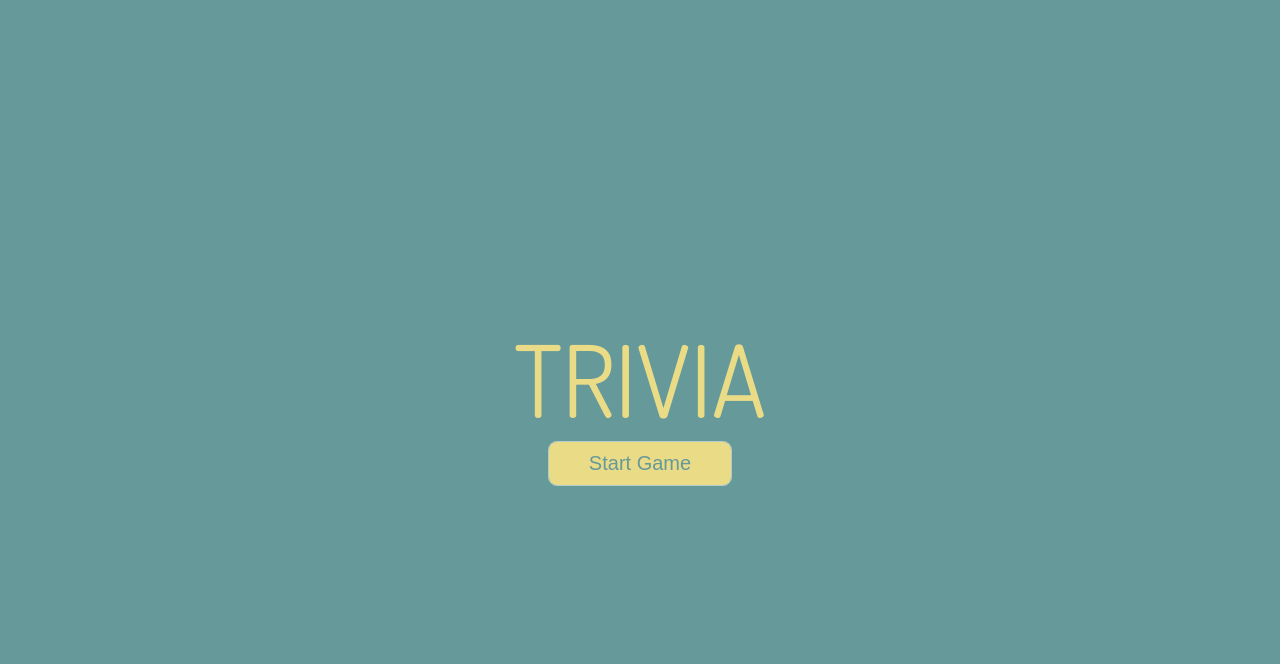
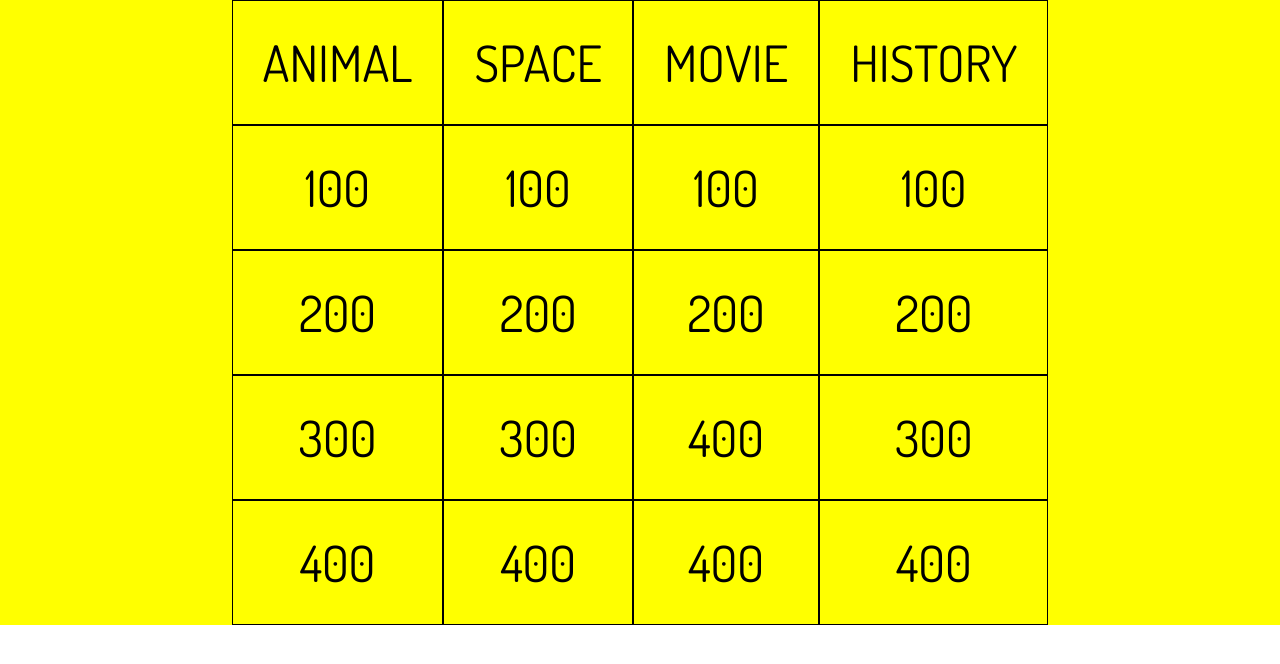
Before and after one commit to juliafan55/javascript-trivia, a plain HTML site: page index.html in a window 1280 px wide. Drawn offline with nearby package versions, Linux system fonts and the light colour scheme.

Commit message:
Restructured HTML and updated CSS

```diff
--- a/app.js
+++ b/app.js
@@ -1,6 +1,8 @@
 // DOM Elements
-//Start Page Button
+//Start Page Elements
 const startGameBtn = document.querySelector(".startGameBtn");
+const startPage = document.querySelector(".startPage");
+const gamePage = document.querySelector(".gamePage");
 
 //Game Page Elements
 //Timer
@@ -8,7 +10,6 @@ const timerElement = document.querySelector(".timer");
 
 //Total Points Card
 const totalPointsElement = document.querySelector(".totalPoints");
-
 
 //Column1
 const category1Element = document.querySelector(".category1");
@@ -37,3 +38,12 @@ const questions41Element = document.querySelector(".questions4-1");
 const questions42Element = document.querySelector(".questions4-2");
 const questions43Element = document.querySelector(".questions4-3");
 const questions44Element = document.querySelector(".questions4-4");
+
+//add functionality to Start Game button on Start Page
+// gamePage.classList.add(".hide")
+
+// startGameBtn.addEventListener("click", function(){
+//     console.log("start button works")
+//     startPage.classList.add(".hide");
+//     gamePage.classList.remove(".hide");
+// });
--- a/index.html
+++ b/index.html
@@ -5,50 +5,56 @@
     <meta http-equiv="X-UA-Compatible" content="IE=edge">
     <meta name="viewport" content="width=device-width, initial-scale=1.0">
     <link rel="stylesheet" href="styles.css">
+    <script
+    src="https://code.jquery.com/jquery-3.2.1.min.js"
+    integrity="sha256-hwg4gsxgFZhOsEEamdOYGBf13FyQuiTwlAQgxVSNgt4="
+    crossorigin="anonymous"></script>
     <title>Trivia</title>
 </head>
 <body>
-    <div class="startPage">
+    <!-- <div class="startPage">
         <div class="startGameTitle">TRIVIA</div>
         <button type="button" class="startGameBtn"> Start Game </button>
-    </div>
+    </div> -->
 
+    <div class="gamePage">
         <div class="gameTrackers">
             <div class="timer"></div>
             <div class="totalPoints"></div>
         </div>
 
-    <div class="gamepage">
-        <div class="column1">
-            <div class="category1"></div>
-            <div class="questions1-1"></div>
-            <div class="questions1-2"></div>
-            <div class="questions1-3"></div>
-            <div class="questions1-4"></div>
+        <div class="board">
+            <div class="column">
+                <div class="row category">ANIMAL</div>
+                <div class="row">100</div>
+                <div class="row">200</div>
+                <div class="row">300</div>
+                <div class="row">400</div>
             </div>
 
-        <div class="column2">
-            <div class="category2"></div>
-            <div class="questions2-1"></div>
-            <div class="questions2-2"></div>
-            <div class="questions2-3"></div>
-            <div class="questions2-4"></div>
+            <div class="column">
+                <div class="row category">SPACE</div>
+                <div class="row">100</div>
+                <div class="row">200</div>
+                <div class="row">300</div>
+                <div class="row">400</div>
             </div>
 
-        <div class="column3">
-            <div class="category3"></div>
-            <div class="questions3-1"></div>
-            <div class="questions3-2"></div>
-            <div class="questions3-3"></div>
-            <div class="questions3-4"></div>
+            <div class="column">
+                <div class="row category">MOVIE</div>
+                <div class="row">100</div>
+                <div class="row">200</div>
+                <div class="row">400</div>
+                <div class="row">400</div>
             </div>
 
-        <div class="column4">
-            <div class="category4"></div>
-            <div class="questions4-1"></div>
-            <div class="questions4-2"></div>
-            <div class="questions4-3"></div>
-            <div class="questions4-4"></div>
+            <div class="column">
+                <div class="row category">HISTORY</div>
+                <div class="row">100</div>
+                <div class="row">200</div>
+                <div class="row">300</div>
+                <div class="row">400</div>
+            </div>
         </div>
     </div>
 
--- a/styles.css
+++ b/styles.css
@@ -63,7 +63,30 @@ body {
     text-shadow: 1px 1px 2px #427388;
   }
 
+/* categories and card elements */
 
+.row {
+    display: flex;
+    font-size: 50px;
+    padding: 30px;
+    border: 1px solid black;
+    justify-content: center;
+    align-content: center;
+}
+
+.board {
+    background: yellow;
+    column-count: 4;
+    display: flex;
+    justify-content: center;
+    align-content: center;
+    align-items: center;
+}
+
+.column {
+    justify-content: center;
+    align-content: center;
+}
 
 /* elements added by DOM */
 .hide {
```
Lines whose indentation alone changed are shown as unchanged.
